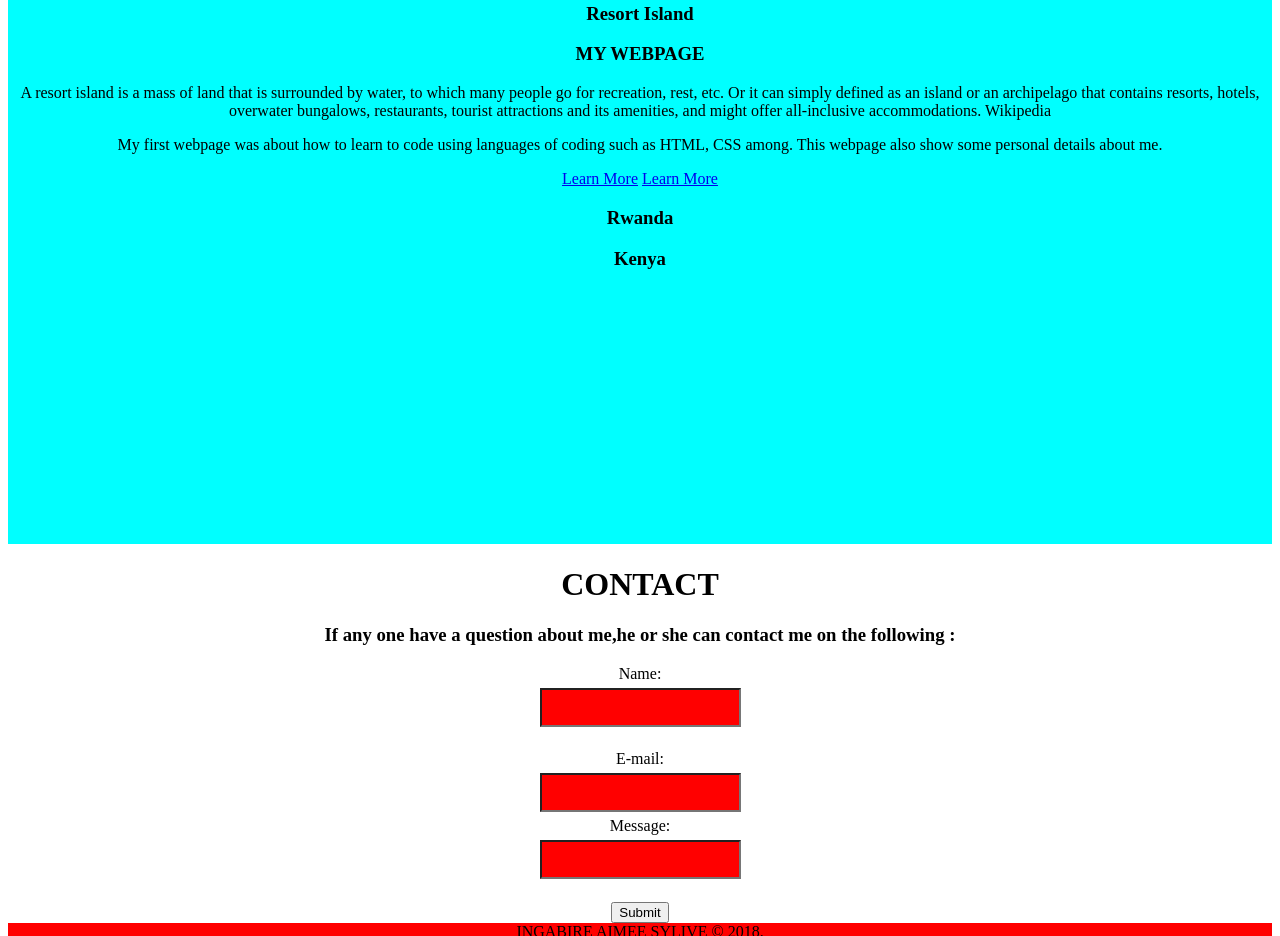
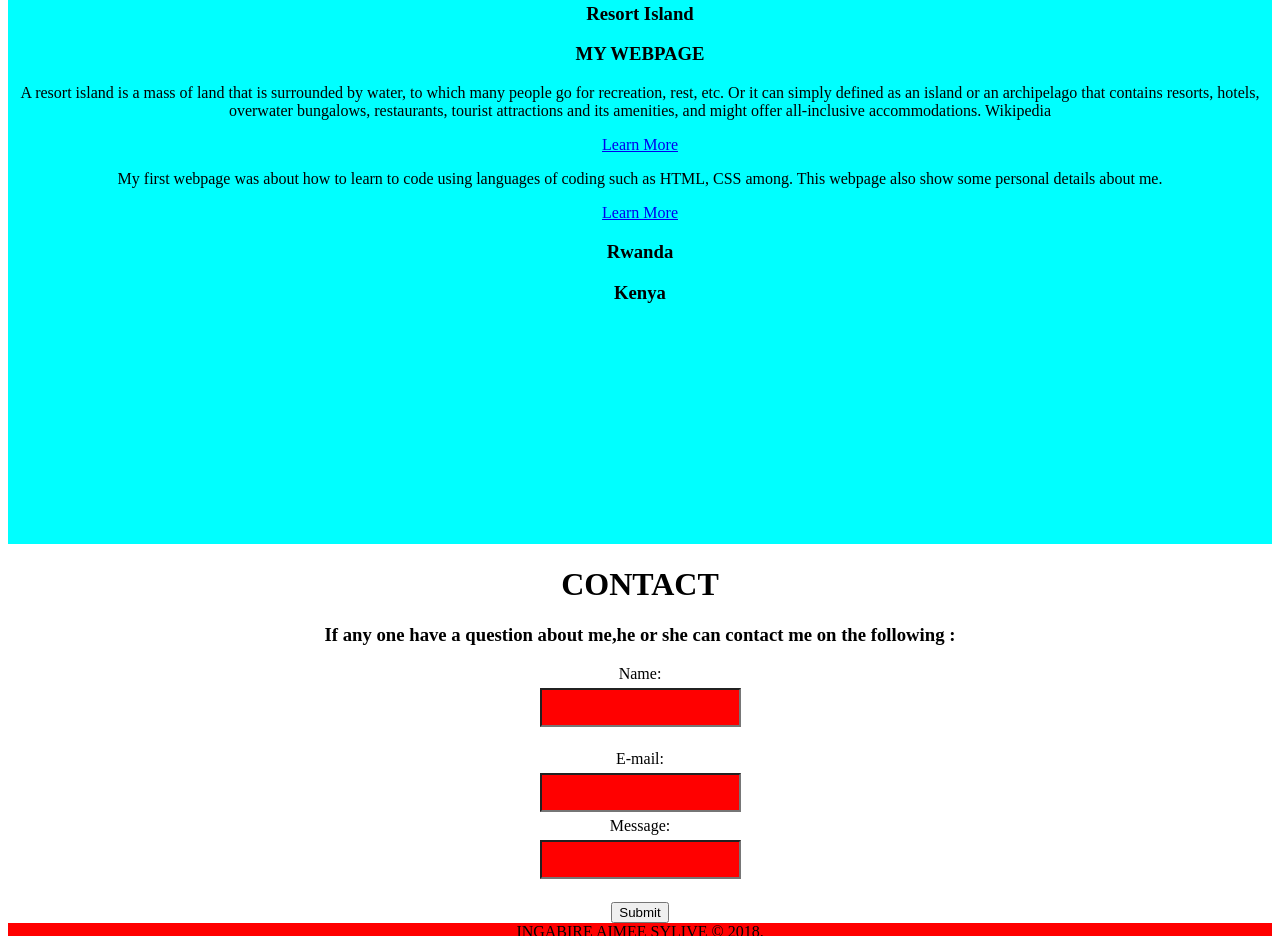
Before and after one commit to ingabire1/portfolio, a plain HTML site: page index.html in a window 1280 px wide. Shown: the part 1320-2256 px from the top of the page. Drawn offline with Linux system fonts and the light colour scheme; files whose address does not match are found by name.

Commit message:
change placement of links in portfolio section

```diff
--- a/index.html
+++ b/index.html
@@ -42,16 +42,18 @@
     </div>
     <div >
         <p>A resort island is a mass of land that is surrounded by water, to which many people go for recreation, rest, etc. Or it can simply defined as an island or an archipelago that contains resorts, hotels, overwater bungalows, restaurants, tourist attractions and its amenities, and might offer all-inclusive accommodations. Wikipedia</p>
+        <a href="https://ingabire1.github.io/Resort-Island/" target="_blank">Learn More</a>
         <p> My first webpage  was about how to learn to code using languages of coding such as HTML, CSS among. This webpage also show some personal details about me.</p>
+        <a href="sylvie" target="_blank">Learn More</a>
+
     </div>
 
 
 
 
-    <div class="B">
-        <a href="https://ingabire1.github.io/Resort-Island/" target="_blank">Learn More</a>
-        <a href="sylvie" target="_blank">Learn More</a>
-    </div>
+
+
+
 
 
     <div class="B">
```
